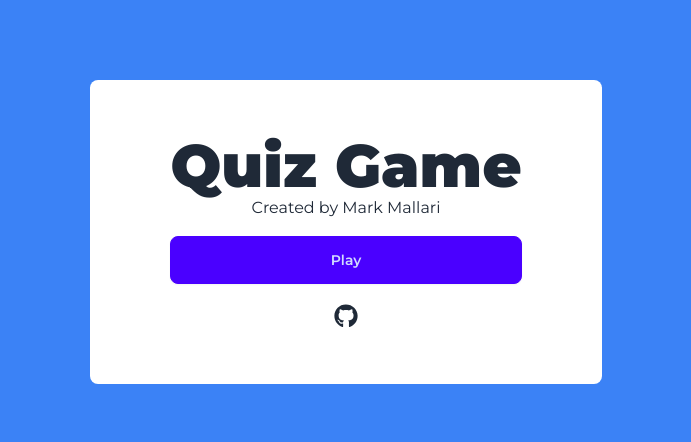
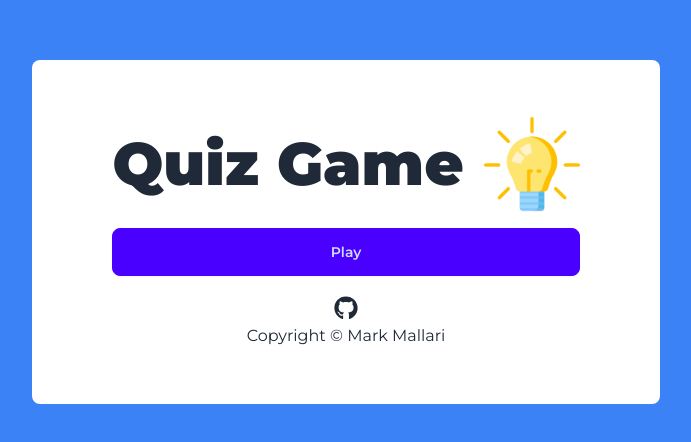
Before and after one commit to MarkMallari16/quiz-game-react, a React (Vite) app: page / in a window 1280 px wide. Shown: the part 168-610 px from the top of the page, without its empty margins (294-985 px from the left). Built offline with nearby package versions, Linux system fonts and the light colour scheme.

Commit message:
fix some ui

```diff
--- a/src/components/PlayComponent.jsx
+++ b/src/components/PlayComponent.jsx
@@ -2,6 +2,8 @@ import React from 'react'
 import usePlay from '../hooks/usePlay';
 import ResponsiveLayout from './ResponsiveLayout';
 import { FaGithub } from "react-icons/fa";
+import BulbImage from '../assets/bulb.png';
+
 const PlayComponent = () => {
     const { handleIsPlaying } = usePlay();
 
@@ -11,18 +13,24 @@ const PlayComponent = () => {
                 <div className='w-full max-w-2xl'>
                     <div className='flex justify-center items-center gap-4 mb-4'>
                         <div>
-                            <h1 className=' text-6xl lg:text-6xl font-black text-center'>Quiz Game</h1>
-                            <p className='text-center'>Created by Mark Mallari</p>
+                            <div className='flex items-center gap-5'>
+                                <h1 className=' text-6xl lg:text-6xl font-black text-center'>
+                                    Quiz Game
+                                </h1>
+                                <img src={BulbImage} className='w-24' />
+                            </div>
+
                         </div>
                     </div>
                     <div className='text-center'>
                         <button className='btn btn-primary w-full' onClick={handleIsPlaying}>Play</button>
                     </div>
-                    <div className='flex justify-center pt-5'>
+                    <div className='flex justify-center mt-5'>
                         <a href="https://github.com/MarkMallari16/quiz-game-react" target='_blank'>
                             <FaGithub className='text-2xl' />
                         </a>
                     </div>
+                    <p className='text-center font-normal mt-1'>Copyright &copy; Mark Mallari</p>
                 </div>
             </div>
         </ResponsiveLayout>
--- a/src/pages/QuizGame.jsx
+++ b/src/pages/QuizGame.jsx
@@ -13,13 +13,13 @@ const QuizGame = () => {
         score,
         currentQuestionIndex,
         isShowScore,
-        shuffledArray,
         handleTryAgain,
         handleAnswerButtonClicked,
         feedback,
         handleExit,
         showConfetti,
         timer } = useQuizGame();
+
     const { dimensions } = useConfetti();
 
     return (
```
Also changed, not shown: src/assets/bulb.png (added).
